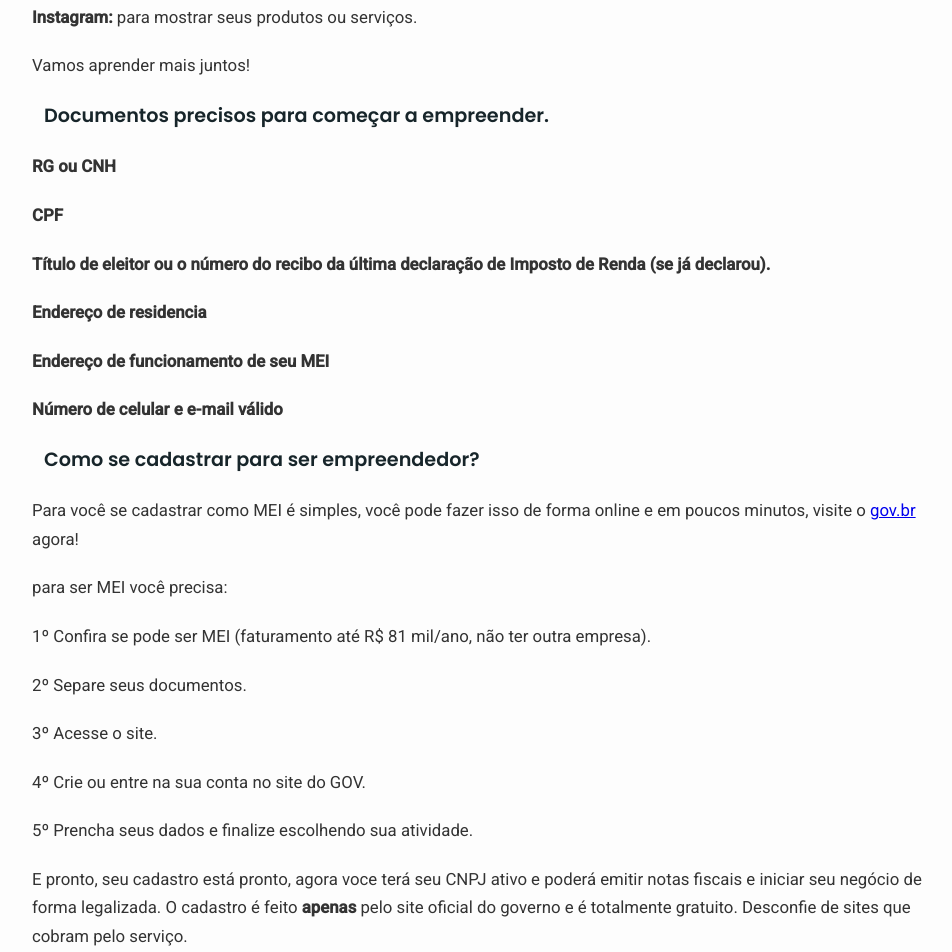
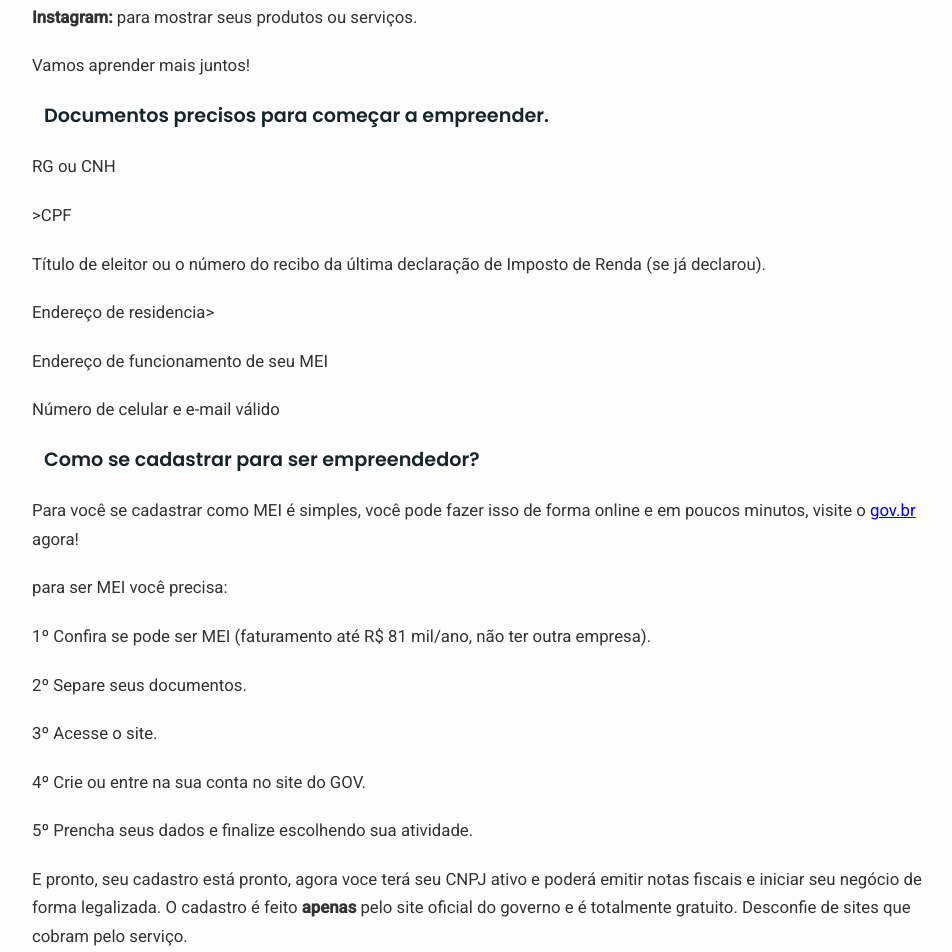
Before and after one commit to JefersonLaranjeira/guia-do-empreendedor, a plain HTML site: page index.html in a window 1280 px wide. Shown: the part 1626-2578 px from the top of the page, without its empty margins (148-1100 px from the left). Drawn offline with Linux system fonts and the light colour scheme.

Commit message:
Update index.html

```diff
--- a/index.html
+++ b/index.html
@@ -63,12 +63,12 @@
       </div>
       <p style="margin-top: 20px;">Vamos aprender mais juntos!</p>
       <p><h3>Documentos precisos para começar a empreender.</h3></p>
-      <p><strong>RG ou CNH</strong></p>
-      <p><strong>CPF</strong></p>
-      <p><strong>Título de eleitor ou o número do recibo da última declaração de Imposto de Renda (se já declarou).</strong></p>
-      <p><strong>Endereço de residencia</strong></p>
-      <p><strong>Endereço de funcionamento de seu MEI</strong></p>
-      <p><strong>Número de celular e e-mail válido</strong></p>
+      <p>RG ou CNH</p>
+      <p>>CPF</p>
+      <p>Título de eleitor ou o número do recibo da última declaração de Imposto de Renda (se já declarou).</p>
+      <p>Endereço de residencia></p>
+      <p>Endereço de funcionamento de seu MEI</p>
+      <p>Número de celular e e-mail válido</p>
       <p><h3>Como se cadastrar para ser empreendedor?</h3></p>
       <p>Para você se cadastrar como MEI é simples, você pode fazer isso de forma online e em poucos minutos, visite o <a href="https://www.gov.br/" target="_blank">gov.br</a> agora!</p>
       <p>para ser MEI você precisa: </p>
```
